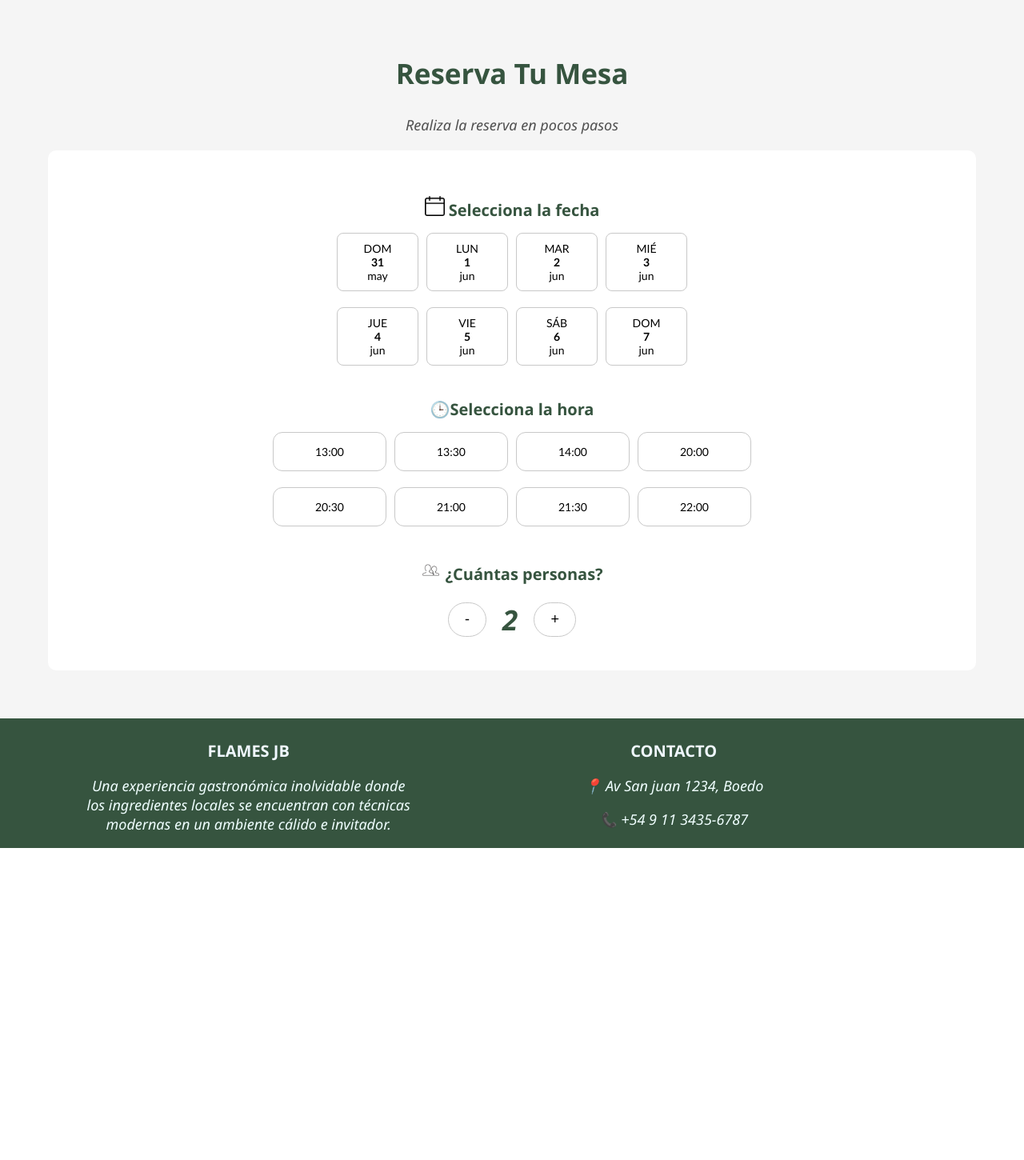
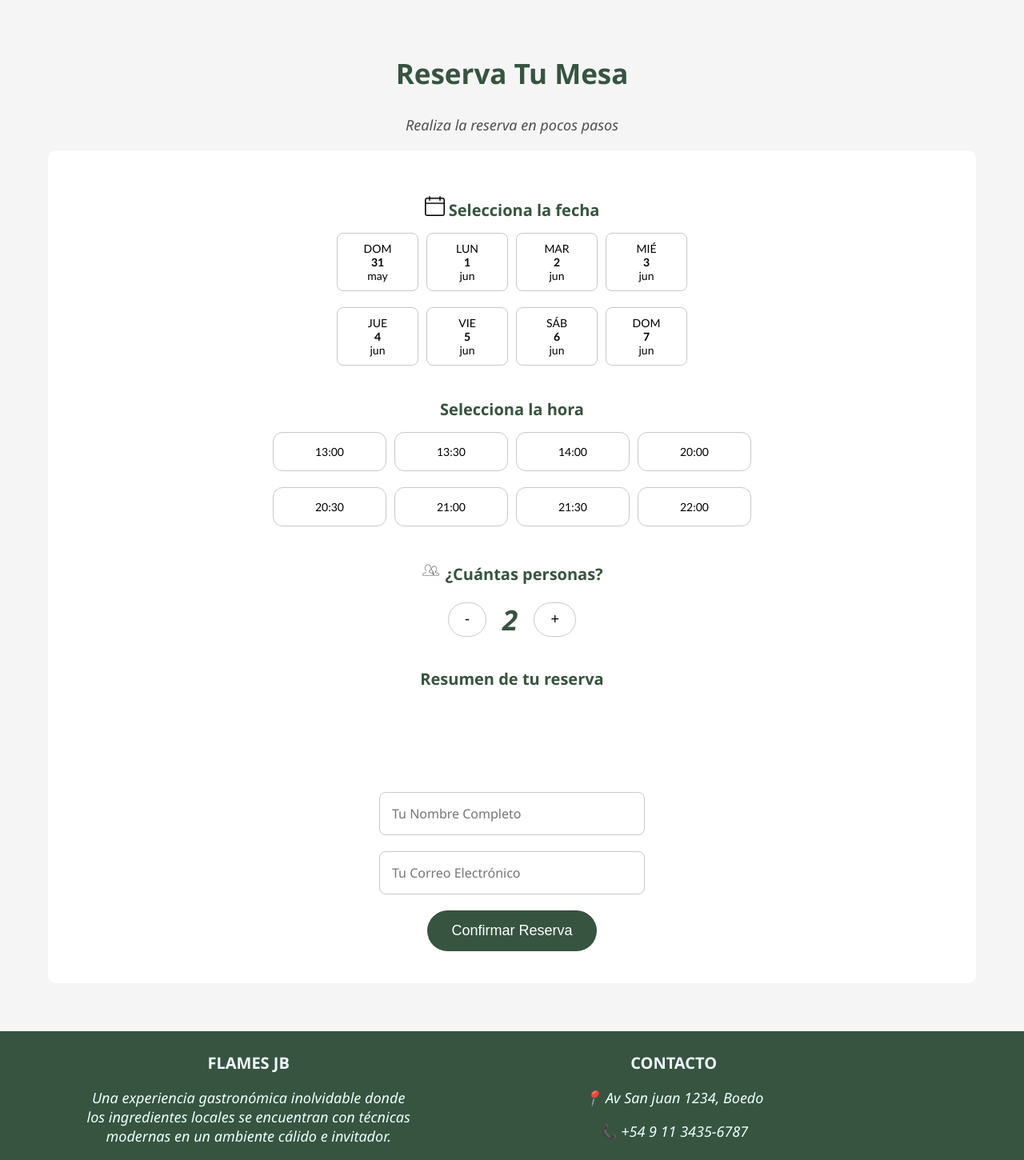
Before and after one commit to matiasnata/proyecto_final, a Flask app: page / in a window 1280 px wide. Shown: the part 955-2405 px from the top of the page at 80% size. Before the commit the page ends 2015 px from the top, so only its background shows below. Run offline with Flask 3, Linux system fonts and the light colour scheme.

Commit message:
añado ultima parte de la seccion de reservas y simplifico ciertos datos del css

```diff
--- a/frontend/static/css/user.css
+++ b/frontend/static/css/user.css
@@ -263,7 +263,7 @@ h4 {
     margin-bottom: 10px;
 }
 
-.logo_calendario {
+.logo_reserva {
     height: 25px;
 }
 
@@ -327,7 +327,46 @@ h4 {
     border-color: burlywood;
 }
 
-.logo_comensales{
-    height: 25px;
 
+.resumen {
+    display: flex;
+    flex-direction: column;
+    align-items: center;
 }
+
+.input_reserva {
+    padding: 15px;
+    border: 1px solid rgb(200, 200, 200);
+    border-radius: 8px;
+    font-size: 16px;
+    font-family: 'Segoe UI', Tahoma, Geneva, Verdana, sans-serif;
+    margin: 10px;
+    width: 300px;
+}
+
+.boton_confirmar {
+    padding: 15px 30px;
+    background-color: rgb(54, 84, 63);
+    color: white;
+    border: none;
+    border-radius: 30px;
+    font-size: 18px;
+    cursor: pointer;
+    margin: 10px;
+}
+
+.boton_confirmar:hover {
+    background-color: rgb(34, 64, 43);
+    transition: background-color 0.2s ease;
+}
+
+.resumen_dato {
+    font-style: normal;
+    font-weight: bold;
+    color: rgb(54, 84, 63);
+}
+
+.confirmacion {
+    display: none;
+    text-align: center;
+}
--- a/frontend/static/scripts/reservas_inicio.js
+++ b/frontend/static/scripts/reservas_inicio.js
@@ -20,6 +20,7 @@ for (let i = 0; i < 8; i++) {
     div.addEventListener('click', function() {
         document.querySelectorAll('.dia_calendario').forEach(d => d.classList.remove('seleccionado'));
         this.classList.add('seleccionado');
+        actualizarResumen();
     });
 
     if (i < 4) {
@@ -29,6 +30,8 @@ for (let i = 0; i < 8; i++) {
     }
 }
 
+const fila_hora1 = document.getElementById('fila_hora1');
+const fila_hora2 = document.getElementById('fila_hora2');
 const horas = ['13:00', '13:30', '14:00', '20:00', '20:30', '21:00', '21:30', '22:00'];
 
 horas.forEach(function(hora, i) {
@@ -38,6 +41,7 @@ horas.forEach(function(hora, i) {
     div.addEventListener('click', function() {
         document.querySelectorAll('.horario').forEach(h => h.classList.remove('seleccionado'));
         this.classList.add('seleccionado');
+        actualizarResumen();
     });
     if (i < 4) {
         fila_hora1.appendChild(div);
@@ -51,6 +55,7 @@ document.querySelector('.sumar').addEventListener('click', function() {
     let cantidad = parseInt(p.textContent);
     if (cantidad < 12) {
         p.textContent = cantidad + 1;
+        actualizarResumen();
     }
 });
 
@@ -59,5 +64,38 @@ document.querySelector('.restar').addEventListener('click', function() {
     let cantidad = parseInt(p.textContent);
     if (cantidad > 1) {
         p.textContent = cantidad - 1;
+        actualizarResumen();
     }
 });
+
+document.querySelector('.boton_confirmar').addEventListener('click', function() {
+    const datos = document.querySelectorAll('.resumen_dato');
+    const fechaSeleccionada = document.querySelector('.dia_calendario.seleccionado');
+    const horaSeleccionada = document.querySelector('.horario.seleccionado');
+    const personas = document.querySelector('.cantidad_personas').textContent;
+
+    if (fechaSeleccionada) datos[0].textContent = 'Fecha: ' + fechaSeleccionada.textContent.trim();
+    if (horaSeleccionada) datos[1].textContent = 'Hora: ' + horaSeleccionada.textContent;
+    datos[2].textContent = 'Personas: ' + personas;
+
+    document.querySelector('.calendario').style.display = 'none';
+    document.querySelector('.horarios').style.display = 'none';
+    document.querySelector('.personas').style.display = 'none';
+    document.querySelector('.resumen').style.display = 'none';
+    document.querySelector('.confirmacion').style.display = 'block';
+});
+
+function actualizarResumen() {
+    const fechaSeleccionada = document.querySelector('.dia_calendario.seleccionado');
+    const horaSeleccionada = document.querySelector('.horario.seleccionado');
+    const personas = document.querySelector('.cantidad_personas').textContent;
+    const datos = document.querySelectorAll('.resumen_dato');
+
+    if (fechaSeleccionada) {
+        datos[0].textContent = 'Fecha: ' + fechaSeleccionada.textContent.trim();
+    }
+    if (horaSeleccionada) {
+        datos[1].textContent = 'Hora: ' + horaSeleccionada.textContent;
+    }
+    datos[2].textContent = 'Personas: ' + personas;
+}
--- a/frontend/templates/index.html
+++ b/frontend/templates/index.html
@@ -36,26 +36,41 @@
     <p>Realiza la reserva en pocos pasos</p>
 
     <div class="formulario_reserva">
-    <h4><img src="../static/Imagenes/reservas.png" class="logo_calendario"> Selecciona la fecha</h4>
+
+        <h4><img src="../static/Imagenes/reservas.png" class="logo_reserva"> Selecciona la fecha</h4>
         <div class="calendario" id="calendario">
             <div class="fila_calendario" id="fila1"></div>
             <div class="fila_calendario" id="fila2"></div>
         </div>
-    <h4>🕒Selecciona la hora</h4>
+
+        <h4>Selecciona la hora</h4>
         <div class="horarios" id="horarios">
             <div class="fila_calendario" id="fila_hora1"></div>
             <div class="fila_calendario" id="fila_hora2"></div>
-        <h4><img src="../static/Imagenes/comensales.png" class="logo_comensales"> ¿Cuántas personas?</h4>
+        </div>
+
+        <h4><img src="../static/Imagenes/comensales.png" class="logo_reserva"> ¿Cuántas personas?</h4>
         <div class="personas">
             <button class="boton_personas restar">-</button>
             <p class="cantidad_personas">2</p>
             <button class="boton_personas sumar">+</button>
         </div>
+
+        <h4>Resumen de tu reserva</h4>
+        <div class="resumen">
+            <p class="resumen_dato"></p>
+            <p class="resumen_dato"></p>
+            <p class="resumen_dato"></p>
+            <input type="text" class="input_reserva" placeholder="Tu Nombre Completo">
+            <input type="email" class="input_reserva" placeholder="Tu Correo Electrónico">
+            <button class="boton_confirmar">Confirmar Reserva</button>
         </div>
 
+        <div class="confirmacion">
+            <p>¡Confirmaste tu reserva! Pronto te llegará un código QR al mail.</p>
+        </div>
 
     </div>
-
 </div>
 </div>
     </div>
```
Lines whose indentation alone changed are shown as unchanged.
